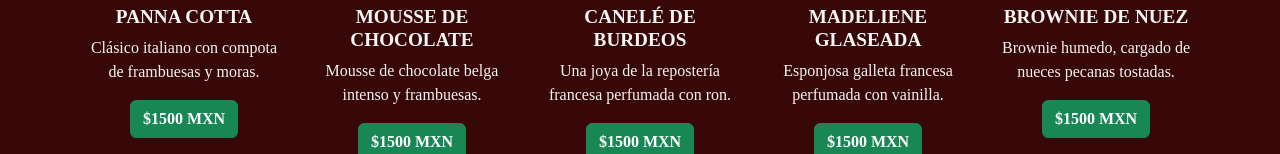
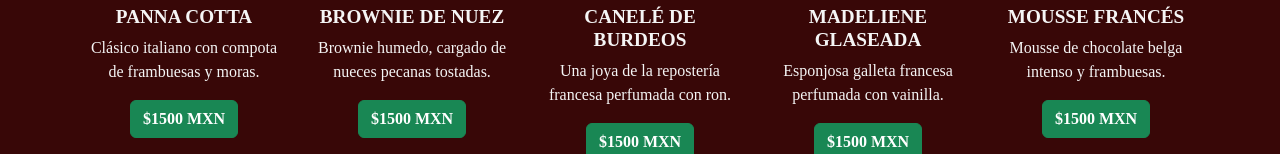
Before and after one commit to Brryanbanda302/lamigadeoro.github.io, a plain HTML site: page Pastelería/index.html in a window 1280 px wide. Shown: the part 2662-2816 px from the top of the page. Drawn offline with nearby package versions, Linux system fonts and the light colour scheme.

Commit message:
Update index.html

```diff
--- a/Pastelería/index.html
+++ b/Pastelería/index.html
@@ -204,8 +204,8 @@
 
             <div class="col text-center">
                  <img src="imagenes/Postre7.png" alt="Royal Food" class="logoo me-3 ">
-                <h4>MOUSSE DE CHOCOLATE</h4>
-                <p>Mousse de chocolate belga intenso y frambuesas.</p>
+                <h4>BROWNIE DE NUEZ</h4>
+                <p>Brownie humedo, cargado de nueces pecanas tostadas.</p>
                   <a href="#ordenar" class="btn btn-primary btn-success"><strong>$1500 MXN</strong></a>
             </div>
 
@@ -225,8 +225,8 @@
 
             <div class="col text-center">
                   <img src="imagenes/Postre10.png" alt="Royal Food" class="logoo me-3 ">
-                 <h4>BROWNIE DE NUEZ</h4>
-                 <p>Brownie humedo, cargado de nueces pecanas tostadas.</p>
+                 <h4>MOUSSE FRANCÉS</h4>
+                 <p>Mousse de chocolate belga intenso y frambuesas.</p>
                    <a href="#ordenar" class="btn btn-primary btn-success"> <strong>$1500 MXN</strong></a>
             </div>
         </div>
```
